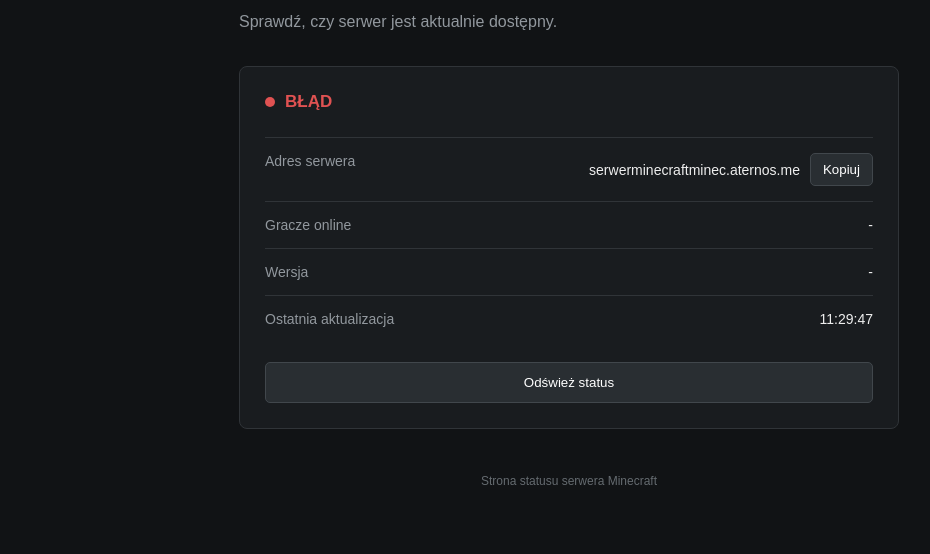
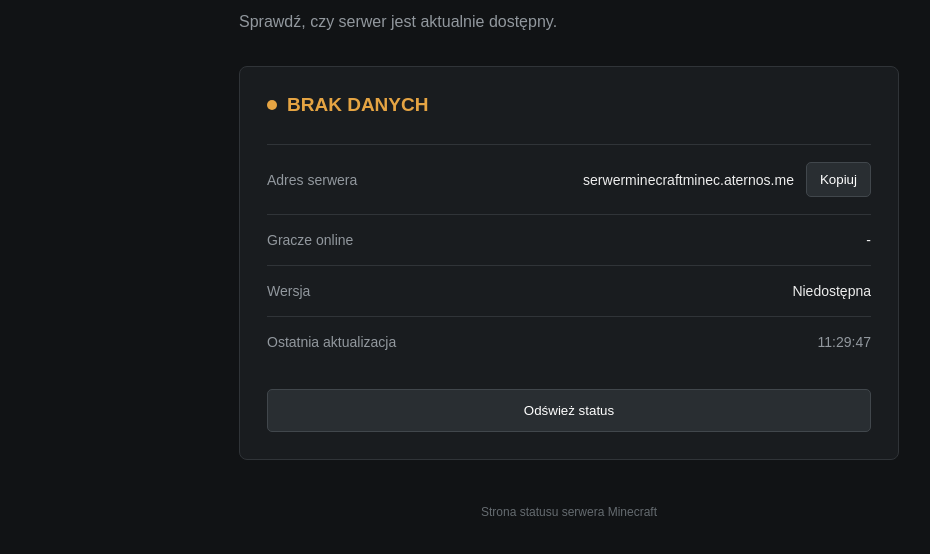
Before and after one commit to grzyb0/minecraft-status, a plain HTML site: page index.html in a window 1280 px wide. Shown: the part 198-752 px from the top of the page, without its empty margins (71-1001 px from the left). Drawn offline with Linux system fonts and the light colour scheme; no server answers.

Commit message:
Update server status page with UI improvements

```diff
--- a/index.html
+++ b/index.html
@@ -4,7 +4,8 @@
 <head>
 <meta charset="UTF-8">
 <meta name="viewport" content="width=device-width, initial-scale=1.0">
-<title>Serwer Minecraft</title>
+
+<title>Status serwera Minecraft</title>
 
 <style>
 * {
@@ -44,7 +45,7 @@ h1 {
 .server {
     background: #191c1f;
     border: 1px solid #303438;
-    padding: 25px;
+    padding: 27px;
     border-radius: 8px;
 }
 
@@ -52,9 +53,9 @@ h1 {
     display: flex;
     align-items: center;
     gap: 10px;
-    font-size: 17px;
+    font-size: 19px;
     font-weight: bold;
-    margin-bottom: 25px;
+    margin-bottom: 28px;
 }
 
 .dot {
@@ -72,6 +73,10 @@ h1 {
     background: #e05252;
 }
 
+.error .dot {
+    background: #e5a443;
+}
+
 .online #status {
     color: #45c477;
 }
@@ -80,10 +85,16 @@ h1 {
     color: #e05252;
 }
 
+.error #status {
+    color: #e5a443;
+}
+
 .line {
     display: flex;
     justify-content: space-between;
-    padding: 15px 0;
+    align-items: center;
+    gap: 15px;
+    padding: 17px 0;
     border-top: 1px solid #303438;
     font-size: 14px;
 }
@@ -94,20 +105,22 @@ h1 {
 
 .value {
     color: #eeeeee;
+    text-align: right;
 }
 
 .ip {
     display: flex;
     align-items: center;
-    justify-content: space-between;
-    gap: 10px;
+    justify-content: flex-end;
+    gap: 12px;
+    flex-wrap: wrap;
 }
 
 button {
     background: #292e32;
     border: 1px solid #41474c;
     color: white;
-    padding: 8px 12px;
+    padding: 9px 13px;
     border-radius: 5px;
     cursor: pointer;
 }
@@ -116,10 +129,19 @@ button:hover {
     background: #383f44;
 }
 
+button:disabled {
+    opacity: 0.6;
+    cursor: wait;
+}
+
 .refresh {
-    margin-top: 20px;
+    margin-top: 22px;
     width: 100%;
-    padding: 12px;
+    padding: 13px;
+}
+
+#updated {
+    color: #92989e;
 }
 
 footer {
@@ -138,8 +160,8 @@ footer {
         font-size: 26px;
     }
 
-    .ip {
-        flex-wrap: wrap;
+    .line {
+        align-items: flex-start;
     }
 }
 </style>
@@ -154,6 +176,7 @@ footer {
 <main>
 
     <h1>Status serwera</h1>
+
     <p class="description">
         Sprawdź, czy serwer jest aktualnie dostępny.
     </p>
@@ -167,11 +190,15 @@ footer {
 
         <div class="line">
             <span class="label">Adres serwera</span>
+
             <div class="ip">
                 <span class="value" id="address">
                     serwerminecraftminec.aternos.me
                 </span>
-                <button onclick="copyIP()">Kopiuj</button>
+
+                <button onclick="copyIP()" id="copyButton">
+                    Kopiuj
+                </button>
             </div>
         </div>
 
@@ -190,7 +217,8 @@ footer {
             <span class="value" id="updated">-</span>
         </div>
 
-        <button class="refresh" onclick="checkServer()">
+        <button class="refresh" id="refreshButton"
+                onclick="checkServer()">
             Odśwież status
         </button>
 
@@ -203,69 +231,123 @@ footer {
 </main>
 
 <script>
+
 const SERVER = "serwerminecraftminec.aternos.me";
 
+let checking = false;
+
 async function checkServer() {
+
+    if (checking) return;
+
+    checking = true;
+
     const status = document.getElementById("status");
     const box = document.getElementById("statusBox");
     const players = document.getElementById("players");
     const version = document.getElementById("version");
     const updated = document.getElementById("updated");
+    const refreshButton = document.getElementById("refreshButton");
+
+    refreshButton.disabled = true;
 
     status.textContent = "Sprawdzanie...";
     box.className = "status";
 
     try {
+
         const response = await fetch(
-            "https://api.mcstatus.io/v2/status/java/" + SERVER
+            "https://api.mcstatus.io/v2/status/java/" +
+            SERVER + "?_=" + Date.now(),
+            { cache: "no-store" }
         );
 
-        if (!response.ok) throw new Error("API error");
+        if (!response.ok) {
+            throw new Error("API error: " + response.status);
+        }
 
         const data = await response.json();
 
-        if (data.online) {
+        // Odczyt wersji
+        let versionName = "";
+
+        if (typeof data.version === "string") {
+            versionName = data.version;
+        } else {
+            versionName = data.version?.name_clean || "";
+        }
+
+        // Sprawdzenie statusu
+        const isOnline =
+            data.online === true &&
+            versionName.toLowerCase() !== "offline";
+
+        if (isOnline) {
+
             status.textContent = "ONLINE";
-            box.classList.add("online");
+            box.className = "status online";
 
             players.textContent =
-                data.players.online + "/" + data.players.max;
+                (data.players?.online ?? 0) +
+                "/" +
+                (data.players?.max ?? "?");
 
             version.textContent =
-                data.version?.name_clean || "-";
+                versionName || "Nieznana";
+
         } else {
+
             status.textContent = "OFFLINE";
-            box.classList.add("offline");
+            box.className = "status offline";
 
             players.textContent = "0/-";
-            version.textContent = "-";
+            version.textContent = "Niedostępna";
+
         }
 
     } catch (error) {
-        status.textContent = "BŁĄD";
-        box.classList.add("offline");
+
+        status.textContent = "BRAK DANYCH";
+        box.className = "status error";
 
         players.textContent = "-";
-        version.textContent = "-";
+        version.textContent = "Niedostępna";
+
+        console.error(error);
+
     }
 
     updated.textContent =
         new Date().toLocaleTimeString("pl-PL");
+
+    refreshButton.disabled = false;
+    checking = false;
 }
 
 function copyIP() {
+
     navigator.clipboard.writeText(SERVER).then(() => {
-        const button = document.querySelector(".ip button");
+
+        const button = document.getElementById("copyButton");
+
         button.textContent = "Skopiowano!";
 
         setTimeout(() => {
             button.textContent = "Kopiuj";
         }, 1500);
+
+    }).catch(() => {
+        alert("Nie udało się skopiować adresu.");
     });
+
 }
 
+// Pierwsze sprawdzenie
 checkServer();
+
+// Automatyczne sprawdzanie co 5 sekund
 setInterval(checkServer, 5000);
+
 </script>
 
 </body>
```
